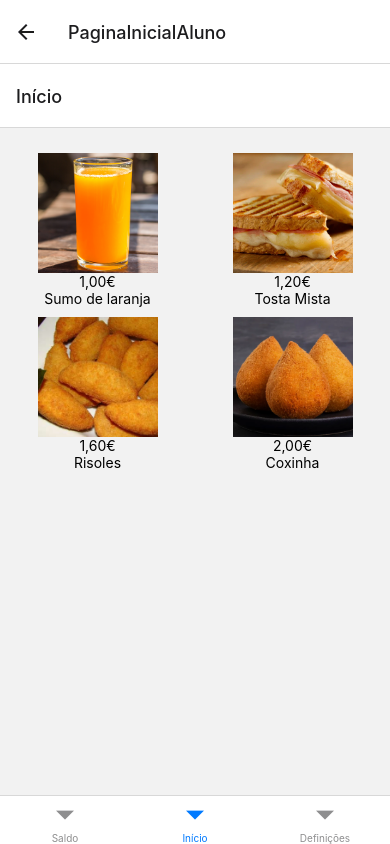
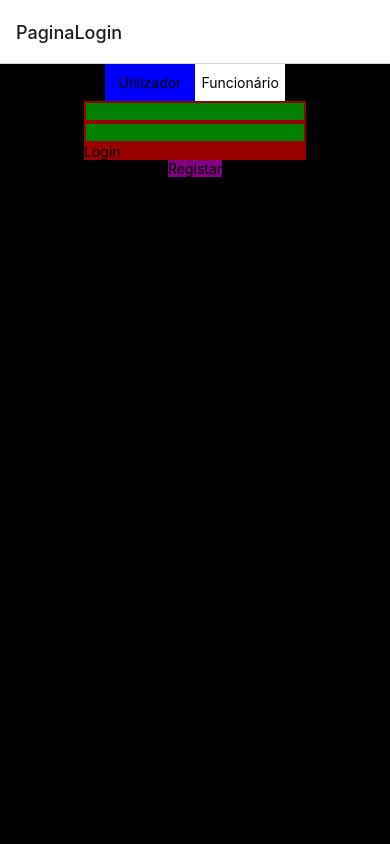
Before and after one commit to sharpramer/BarON, a React Native app: screen /PaginaInicialAluno in a window 390 px wide. Built offline with nearby package versions, Linux system fonts and the light colour scheme.

Commit message:
Mudança de nome de variáveis, textos e ficheiros de aluno para utilizador

```diff
--- a/App.js
+++ b/App.js
@@ -3,7 +3,7 @@ import { NavigationContainer } from "@react-navigation/native";
 import { createStackNavigator } from "@react-navigation/stack";
 import PaginaLogin from "./Componentes/Paginas/PaginaLogin";
 import PaginaRegistar from './Componentes/Paginas/PaginaRegistar';
-import PaginaInicialAluno from "./Componentes/Paginas/PaginaInicialAluno";
+import PaginaInicialUtilizador from "./Componentes/Paginas/PaginaInicialUtilizador";
 import PaginaInicialFuncionario from "./Componentes/Paginas/PaginaInicialFuncionario";
 
 const Navegador = createStackNavigator()
@@ -23,8 +23,8 @@ export default function App() {
         />
 
         <Navegador.Screen
-          name='PaginaInicialAluno'
-          component={ PaginaInicialAluno }
+          name='PaginaInicialUtilizador'
+          component={ PaginaInicialUtilizador }
         />
 
         <Navegador.Screen
--- a/Componentes/Paginas/PaginaInicialAluno.js
+++ b/Componentes/Paginas/PaginaInicialUtilizador.js
@@ -6,7 +6,7 @@ import PaginaSaldo from "./PaginaSaldo";
 
 const Separador = createBottomTabNavigator();
 
-export default function PaginaInicialAluno() {
+export default function PaginaInicialUtilizador() {
   return (
     <Separador.Navigator initialRouteName='Inicio'>
       <Separador.Screen name="Saldo" component={PaginaSaldo} options={{title: 'Saldo'}}/>
--- a/Componentes/Paginas/PaginaLogin.js
+++ b/Componentes/Paginas/PaginaLogin.js
@@ -2,28 +2,28 @@ import React, {useState} from "react"
 import { StyleSheet, View, TouchableHighlight, TextInput, Text} from "react-native";
 
 export default function PaginaLogin({navigation}) {
-  const [opLogin, setOpLogin] = useState("Aluno")
-  const [codAluno, setCodAluno] = useState('')
-  const [passeAluno, setPasseAluno] = useState('')
+  const [opLogin, setOpLogin] = useState("Utilizador")
+  const [codUtilizador, setCodUtilizador] = useState('')
+  const [passeUtilizador, setPasseUtilizador] = useState('')
   const [codFuncionario, setCodFuncionario] = useState('')
   const [passeFuncionario, setPasseFuncionario] = useState('')
 
   return(
-    <View style={estilos.loginConteiner}>
-      {/* Conteiner opção de login aluno/funcionário */}
+    <View style={estilos.conteiner}>
+      {/* Conteiner opção de login utilizador/funcionário */}
       <View style={estilos.opLoginConteiner}>
-        {/* Botão opção de login aluno */}
+        {/* Botão opção de login utilizador */}
         <TouchableHighlight
           style={[
             estilos.btnOpLogin, {
-              backgroundColor: opLogin === 'Aluno' ? 'blue' : 'white'
+              backgroundColor: opLogin === 'Utilizador' ? 'blue' : 'white'
             }
           ]}
           onPress={() => {
-            setOpLogin("Aluno")
+            setOpLogin("Utilizador")
           }}
         >
-          <Text>Aluno</Text>
+          <Text>Utilizador</Text>
         </TouchableHighlight>
         {/* Botão opção de login funcionário */}
         <TouchableHighlight
@@ -37,35 +37,35 @@ export default function PaginaLogin({navigation}) {
         </TouchableHighlight>
       </View>
 
-      {/* Conteiner login Aluno */}
-      { opLogin === 'Aluno' ?
-        <View>
-          {/* Caixa de texto Codigo aluno */}
+      {/* Conteiner login utilizador */}
+      { opLogin === 'Utilizador' ?
+        <View style={estilos.loginConteiner}>
+          {/* Caixa de texto Codigo utilizador */}
           <TextInput
             style={
-              /* Estilo caixa de texto código aluno*/
+              /* Estilo caixa de texto código utilizador*/
               estilos.txt
             }
-            onChangeText={(texto) => {setCodAluno(texto)}}
-            value={codAluno}
+            onChangeText={(texto) => {setCodUtilizador(texto)}}
+            value={codUtilizador}
           />
-          {/* Caixa de texto passe aluno */}
+          {/* Caixa de texto passe utilizador */}
           <TextInput
             style={
-              /* Estilo caixa de texto passe aluno*/
+              /* Estilo caixa de texto passe utilizador*/
               estilos.txt
             }
-            onChangeText={(texto) => {setPasseAluno(texto)}}
-            value={passeAluno}
+            onChangeText={(texto) => {setPasseUtilizador(texto)}}
+            value={passeUtilizador}
           />
-          {/* Botão login aluno */}
+          {/* Botão login utilizador */}
           <TouchableHighlight
             style={estilos.btnLogin}
             onPress={() => {
-              if (codAluno === '' || passeAluno === '')
+              if (codUtilizador === '' || passeUtilizador === '')
                 alert('Favor preencher todos os campos')
               else
-                navigation.navigate('PaginaInicialAluno')
+                navigation.navigate('PaginaInicialUtilizador')
             }}
           >
             <Text>Login</Text>
@@ -101,7 +101,7 @@ export default function PaginaLogin({navigation}) {
           </TouchableHighlight>
         </View>
       }
-      <View style={{flex: 1, justifyContent: 'flex-end' }}>
+      <View>
         <TouchableHighlight
           style={{backgroundColor: 'purple'}}
           onPress={() => {navigation.navigate('PaginaRegistar')}}
@@ -114,10 +114,10 @@ export default function PaginaLogin({navigation}) {
 }
 
 const estilos = StyleSheet.create({
-  loginConteiner:{
+  conteiner:{ // Estilo do aplicativo
     flex: 1,
     alignItems: 'center',
-    backgroundColor: 'black'
+    backgroundColor: 'black',
   },
 
   opLoginConteiner:{ // Estilo do conteiner com as opçoes de login
@@ -126,7 +126,11 @@ const estilos = StyleSheet.create({
     color: 'white',
   },
 
-  btnOpLogin:{
+  loginConteiner:{ // Estilo do conteiner login
+
+  },
+
+  btnOpLogin:{ // Estilo botões com as opções de login
     flex: 1,
     justifyContent: 'center',
     alignItems: 'center',
--- a/Componentes/Produtos.js
+++ b/Componentes/Produtos.js
@@ -45,7 +45,7 @@ export default function Produtos() {
                         }}
                         style={estilos.fecharBotao}
                     >
-                        <Text style={estilos.buttonText}>Close</Text>
+                        <Text style={estilos.buttonText}>Fechar</Text>
                     </TouchableHighlight>
                 </View>
             </Modal>
```
